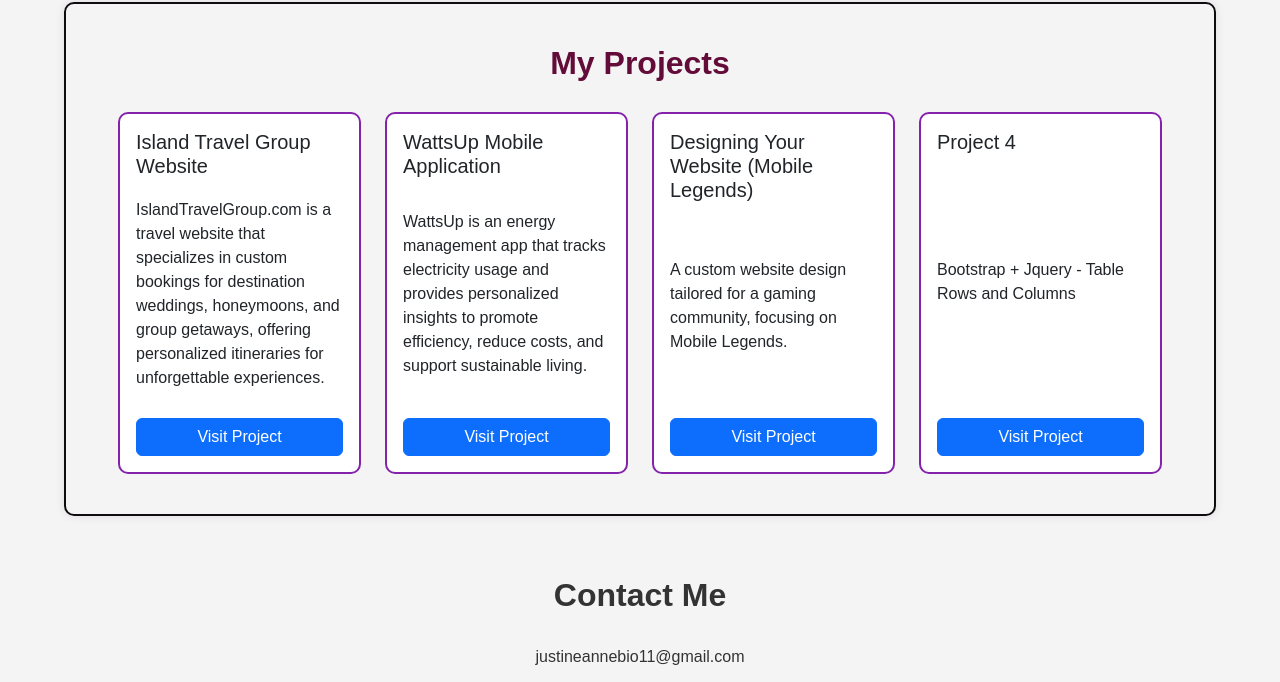
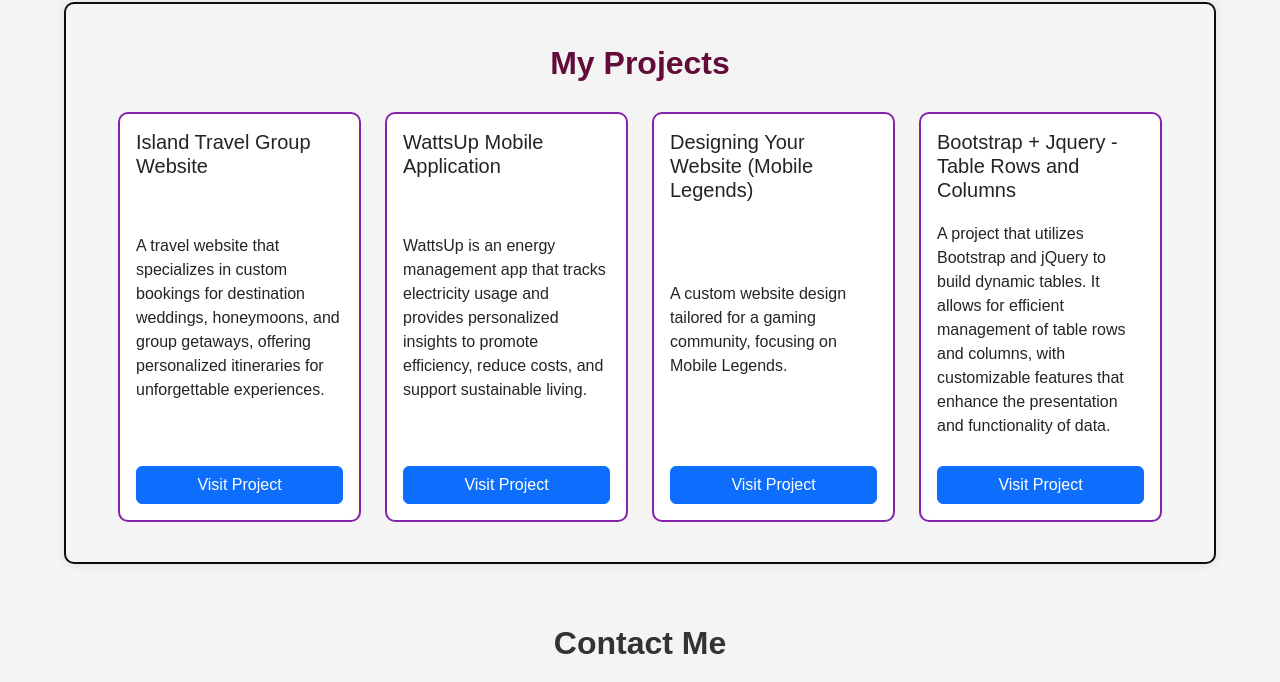
Before and after one commit to juxt33n/juxt33n.github.io, a plain HTML site: page index.html in a window 1280 px wide. Shown: the part 1134-1816 px from the top of the page. Drawn offline with nearby package versions, Linux system fonts and the light colour scheme; a script that the page names is missing.

Commit message:
Update index.html
updated infos on projects

```diff
--- a/index.html
+++ b/index.html
@@ -243,7 +243,7 @@
               <div class="card-body d-flex flex-column justify-content-between">
 
                 <h5 class="card-title">Island Travel Group Website</h5>
-                <p class="card-text">IslandTravelGroup.com is a travel website that specializes in custom bookings for destination weddings, honeymoons, and group getaways, offering personalized itineraries for unforgettable experiences.</p>
+                <p class="card-text">A travel website that specializes in custom bookings for destination weddings, honeymoons, and group getaways, offering personalized itineraries for unforgettable experiences.</p>
                 <a
                   href="https://islandtravelgroup.com/home"
                   class="btn btn-primary"
@@ -290,9 +290,9 @@
             <div class="card mb-4 h-100">
               <div class="card-body d-flex flex-column justify-content-between">
 
-                <h5 class="card-title">Project 4</h5>
+                <h5 class="card-title">Bootstrap + Jquery - Table Rows and Columns</h5>
                 <p class="card-text">
-                  Bootstrap + Jquery - Table Rows and Columns
+                  A project that utilizes Bootstrap and jQuery to build dynamic tables. It allows for efficient management of table rows and columns, with customizable features that enhance the presentation and functionality of data.
                 </p>
                 <a
                   href="BioJ_EspinoC_TanM_Bootstrap - jQuery Activity 3 (by 3s).html"
```
